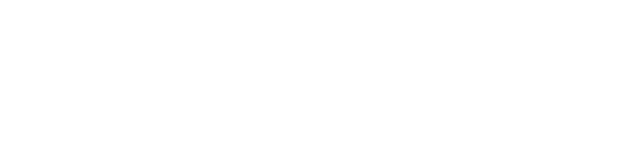
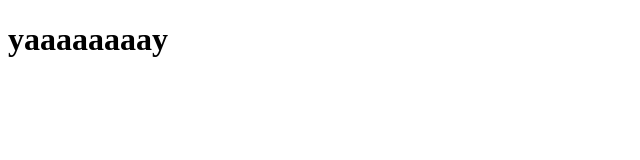
Before and after one commit to Hojo0210/demo, a plain HTML site: page index.html in a window 1280 px wide. Shown: the whole page, without its empty margins (0-640 px from the left). Drawn offline with Linux system fonts and the light colour scheme.

Commit message:
added heade rto index.html

```diff
--- a/index.html
+++ b/index.html
@@ -7,6 +7,6 @@
     <title>Document</title>
 </head>
 <body>
-
+    <h1> yaaaaaaaay </h1>
 </body>
 </html>
```
